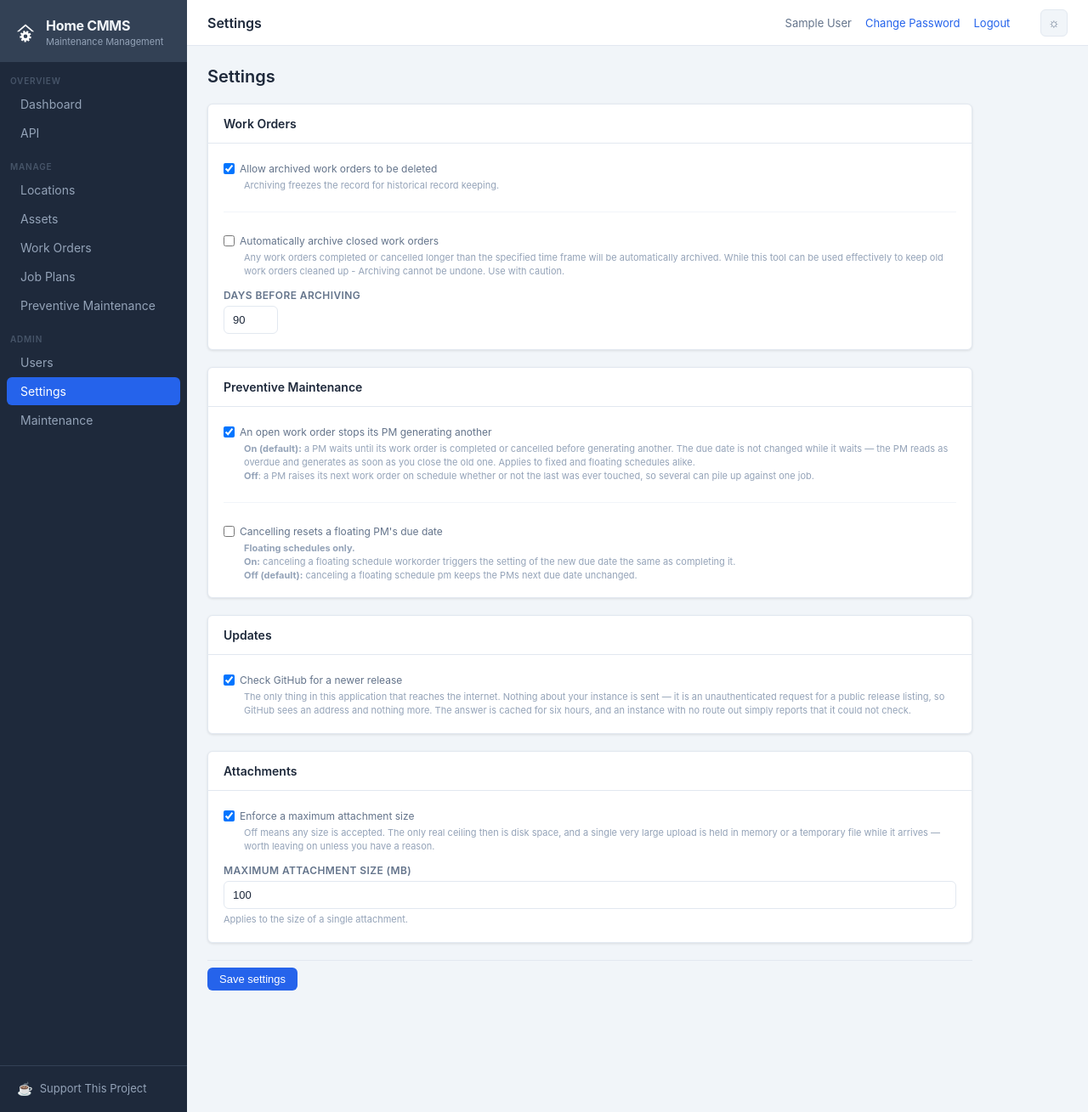
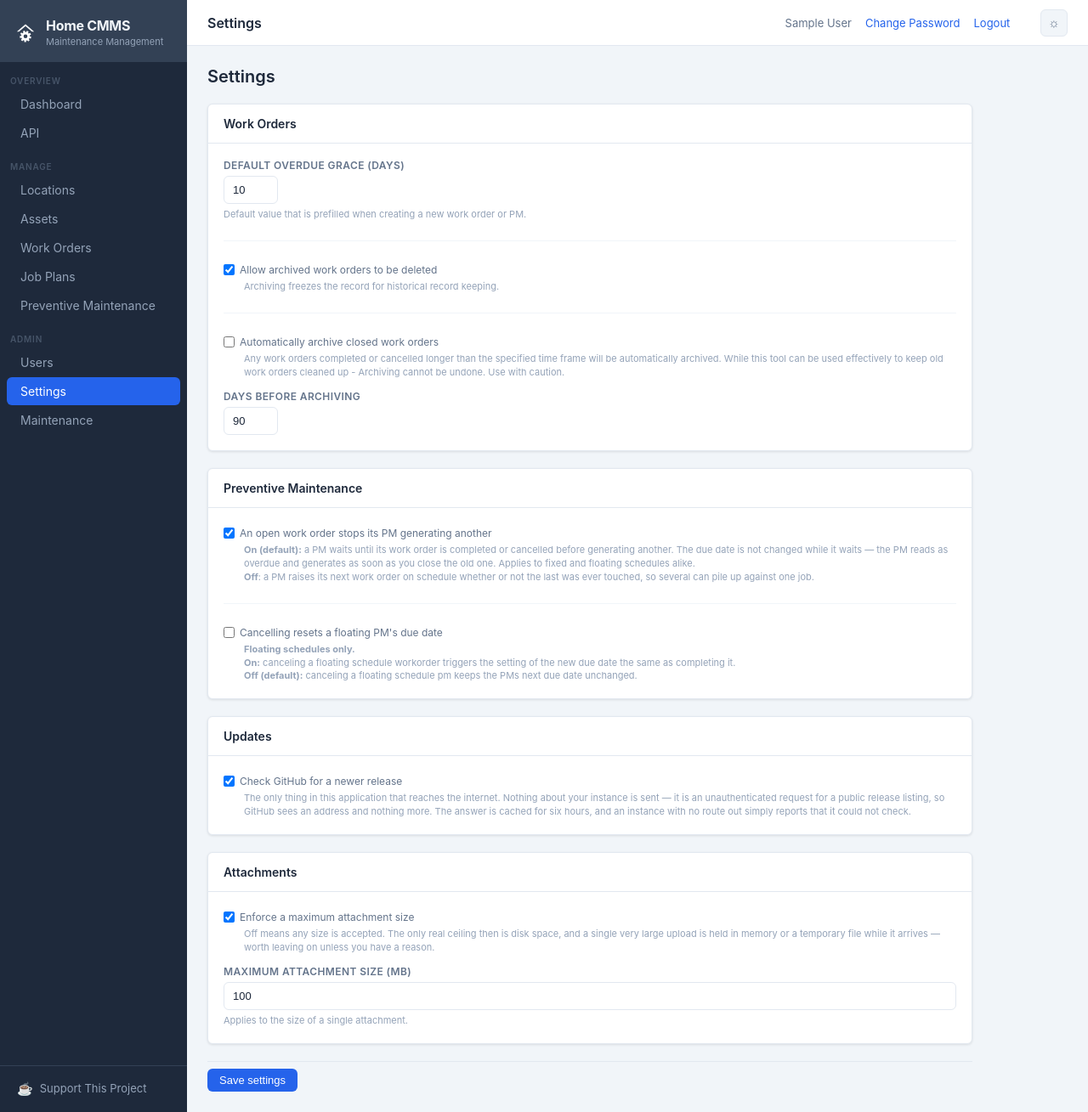
Before and after one commit to Knator/Home-CMMS, a Flask app: page /admin/settings in a window 1280 px wide. Shown: the whole page at 85% size. Run offline with Flask 3, Linux system fonts and the light colour scheme; a user stored in the database is signed in; tables that the repository leaves empty hold one stand-in row (values such as "Sample post"); some libraries are stand-ins or nearby versions.

Commit message:
Added a new setting for users to configure the default pre-filled value on 'overdue grace days' when creating a new work order or PM record.

```diff
--- a/app/__init__.py
+++ b/app/__init__.py
@@ -99,8 +99,9 @@ def create_app(config_class=Config, config_overrides=None):
         from app.utils import is_embedded
         return {'layout': 'embedded.html' if is_embedded() else 'base.html'}
 
-    from app.settings import archived_deletion_allowed
+    from app.settings import archived_deletion_allowed, default_grace_days
     app.jinja_env.globals['archived_deletion_allowed'] = archived_deletion_allowed
+    app.jinja_env.globals['default_grace_days'] = default_grace_days
     # So the rules on screen come from the same source that enforces them.
     from app.passwords import MIN_LENGTH, REQUIREMENTS
     app.jinja_env.globals['password_requirements'] = lambda: REQUIREMENTS
--- a/app/admin/routes.py
+++ b/app/admin/routes.py
@@ -237,6 +237,12 @@ def settings_page():
         archive_on = bool(request.form.get('auto_archive_enabled'))
         limit = parse_int(request.form.get('max_upload_mb'), minimum=1)
         days = parse_int(request.form.get('auto_archive_days'), minimum=0)
+        # A field that was not submitted at all means "not offered", not
+        # "left blank": rejecting its absence would make the whole page
+        # unsaveable for any form that does not carry it, taking every
+        # unrelated preference down with one field.
+        raw_grace = request.form.get('default_grace_days')
+        grace = parse_int(raw_grace, minimum=0)
 
         # A setting the environment governs renders disabled, so the browser
         # does not submit it — absent here means "not yours to set", not "left
@@ -256,6 +262,8 @@ def settings_page():
         if archive_on and days is None:
             errors.append('Enter how many days a closed work order should wait '
                           'before archiving, or switch auto-archiving off.')
+        if raw_grace is not None and grace is None:
+            errors.append('Enter a default overdue grace of 0 days or more.')
         if errors:
             for message in errors:
                 flash(message, 'error')
@@ -282,6 +290,8 @@ def settings_page():
             app_settings.set_value('max_upload_mb', limit, current_user.id)
         if days is not None:
             app_settings.set_value('auto_archive_days', days, current_user.id)
+        if grace is not None:
+            app_settings.set_value('default_grace_days', grace, current_user.id)
 
         db.session.commit()
         flash('Settings saved.', 'success')
--- a/app/settings.py
+++ b/app/settings.py
@@ -26,6 +26,16 @@ DEFAULTS = {
                              'Automatically archive closed work orders'),
     'auto_archive_days': ('int', 90, None,
                           'Days a closed work order waits before archiving'),
+    # What the grace box starts at on a new work order or PM. A due date at home
+    # is an intention rather than a contract, so ten days of slack beats turning
+    # red the morning after — but how much slack is a household preference, not
+    # something to compile in.
+    #
+    # It seeds the form only. Existing records keep whatever they were given,
+    # and the API still defaults to 0, so an integration's behaviour does not
+    # shift when somebody changes a number on a settings page.
+    'default_grace_days': ('int', 10, None,
+                           'Overdue grace pre-filled on new work orders and PMs'),
     # On by default: a PM raising a second work order while the first is still
     # open produces duplicates for one job, which is rarely what anyone wants.
     'pm_stall_on_open': ('bool', True, None,
@@ -180,6 +190,11 @@ def explicit_mb():
     return _coerce('int', row.value, None)
 
 
+def default_grace_days():
+    """Grace to pre-fill on a new work order or PM. Never negative."""
+    return max(0, get('default_grace_days'))
+
+
 def upload_limit_bytes():
     """The cap to apply to an ordinary upload.
 
--- a/app/templates/admin/settings.html
+++ b/app/templates/admin/settings.html
@@ -20,6 +20,17 @@
   <div class="card">
     <div class="card-header"><span class="card-title">Work Orders</span></div>
     <div class="card-body">
+      <div class="setting">
+        <div class="form-group">
+          <label for="default_grace_days">Default overdue grace (days)</label>
+          <input type="number" id="default_grace_days" name="default_grace_days"
+                 min="0" max="365" class="tiny-number"
+                 value="{{ settings.default_grace_days.value }}">
+          <div class="field-hint">
+            Default value that is prefilled when creating a new work order or PM.
+          </div>
+        </div>
+      </div>
       <div class="setting">
         <div class="form-group">
           <label class="checkbox-label">
--- a/app/templates/pms/form.html
+++ b/app/templates/pms/form.html
@@ -79,7 +79,7 @@
           <div class="form-group">
             <label for="overdue_grace_days">Overdue Grace (days)</label>
             <input type="number" id="overdue_grace_days" name="overdue_grace_days" min="0" max="365"
-                   value="{{ pm.overdue_grace_days if is_edit else 0 }}">
+                   value="{{ pm.overdue_grace_days if is_edit else default_grace_days() }}">
             <span class="field-hint">Days past the due date before this PM is flagged overdue.</span>
           </div>
           <div class="form-group full">
--- a/app/templates/work_orders/form.html
+++ b/app/templates/work_orders/form.html
@@ -46,7 +46,7 @@
           <div class="form-group">
             <label for="overdue_grace_days">Overdue Grace (days)</label>
             <input type="number" id="overdue_grace_days" name="overdue_grace_days" min="0" max="365"
-                   value="{{ wo.overdue_grace_days if is_edit else 0 }}">
+                   value="{{ wo.overdue_grace_days if is_edit else default_grace_days() }}">
             <span class="field-hint">Days past the due date before this is flagged overdue.</span>
           </div>
           <div class="form-group">
```
Also changed, not shown: tests/test_lead_and_grace.py (+53 -0 lines), tests/test_settings.py (+23 -0 lines).
